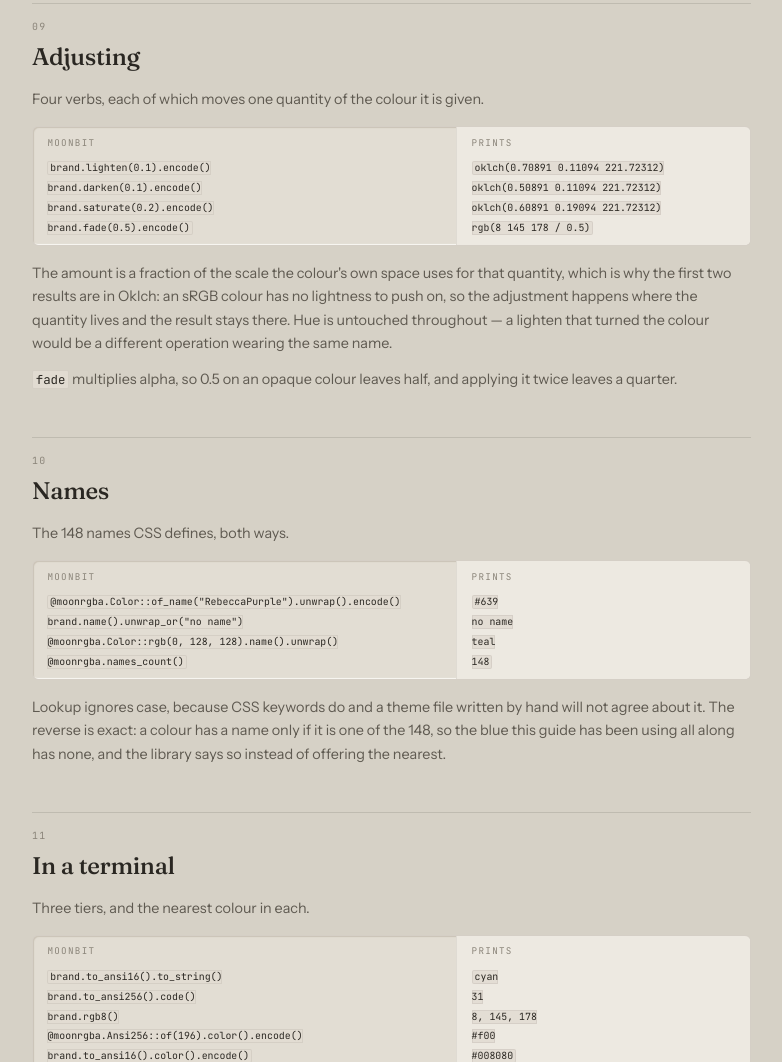
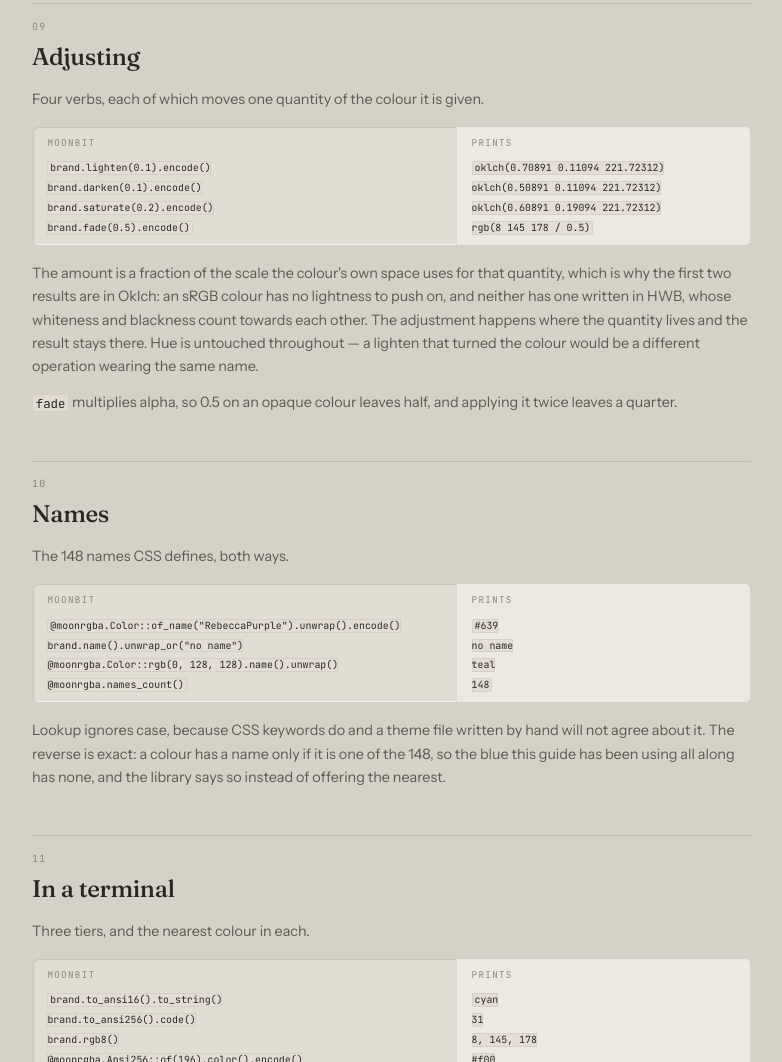
Before and after one commit to moonbitstack/moonrgba, a plain HTML site: page docs/guide.html in a window 1280 px wide. Shown: the part 4472-5534 px from the top of the page, without its empty margins (48-830 px from the left). Drawn offline with Linux system fonts and the light colour scheme.

Commit message:
fix(moonrgba): a grey reports no hue and HWB reports no lightness.
Signed-off-by: Leo Cheng (heke1228) <chengkelfan@qq.com>

```diff
--- a/docs/guide.html
+++ b/docs/guide.html
@@ -316,9 +316,10 @@ rgb(8 145 178 / 0.5)<!-- /run:adjust --></code></pre>
         </div>
         <p>The amount is a fraction of the scale the colour's own space uses for that
           quantity, which is why the first two results are in Oklch: an sRGB colour has no
-          lightness to push on, so the adjustment happens where the quantity lives and the
-          result stays there. Hue is untouched throughout — a lighten that turned the colour
-          would be a different operation wearing the same name.</p>
+          lightness to push on, and neither has one written in HWB, whose whiteness and
+          blackness count towards each other. The adjustment happens where the quantity
+          lives and the result stays there. Hue is untouched throughout — a lighten that
+          turned the colour would be a different operation wearing the same name.</p>
         <p><code>fade</code> multiplies alpha, so 0.5 on an opaque colour leaves half, and
           applying it twice leaves a quarter.</p>
       </section>
```
Also changed, not shown: docs/api.html (+2 -0 lines), 4 other files.
